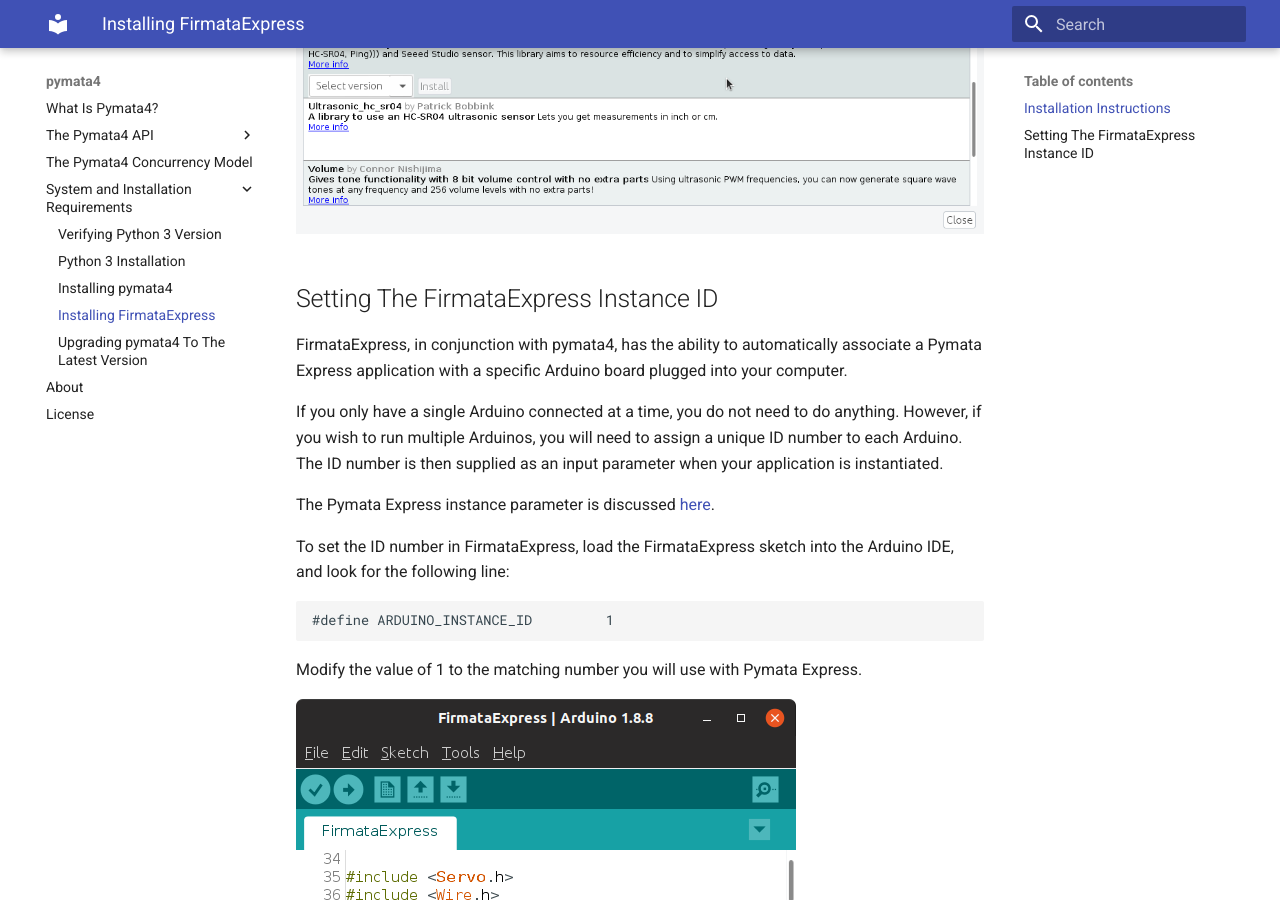
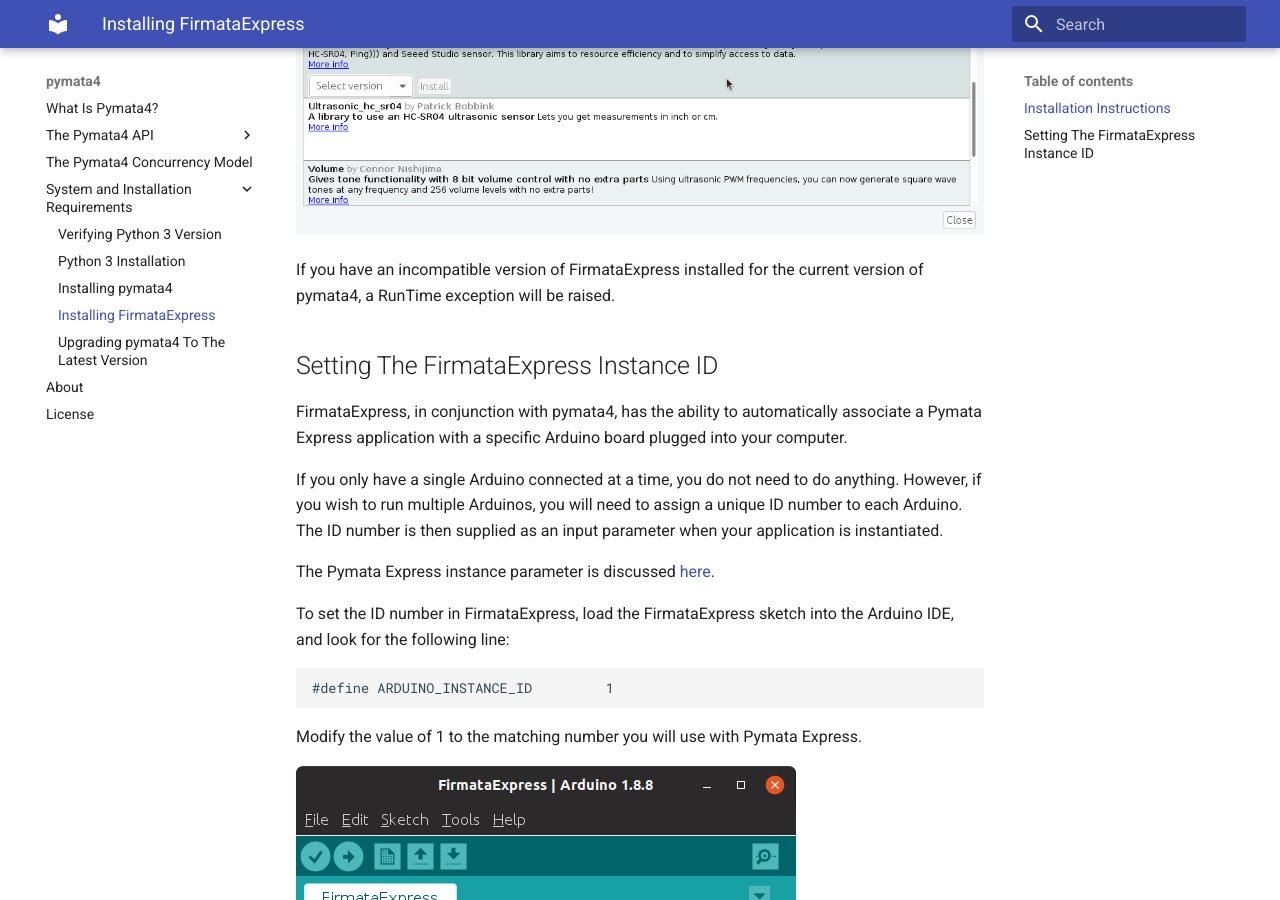
Before and after one commit to MrYsLab/pymata4, an MkDocs documentation site: the page built from docs/firmata_express.md, in a window 1280 px wide and 900 px high, scrolled down 1509 px. Built offline with MkDocs 1.6.1 and Material for MkDocs 9.7.7, drawn with Linux system fonts in a browser that asks for light colours.

```diff
--- a/docs/firmata_express.md
+++ b/docs/firmata_express.md
@@ -17,6 +17,9 @@
 Using the Arduino IDE, install the [ultrasonic library](https://github.com/ErickSimoes/Ultrasonic). Click on Tools/Manage Libraries
 and select Ultrasonic and then click Install.
 <img src="../images/Ultrasonic.png">
+
+If you have an incompatible version of FirmataExpress installed for the current version of pymata4,
+a RunTime exception will be raised.
 
 ## Setting The FirmataExpress Instance ID
 
```
